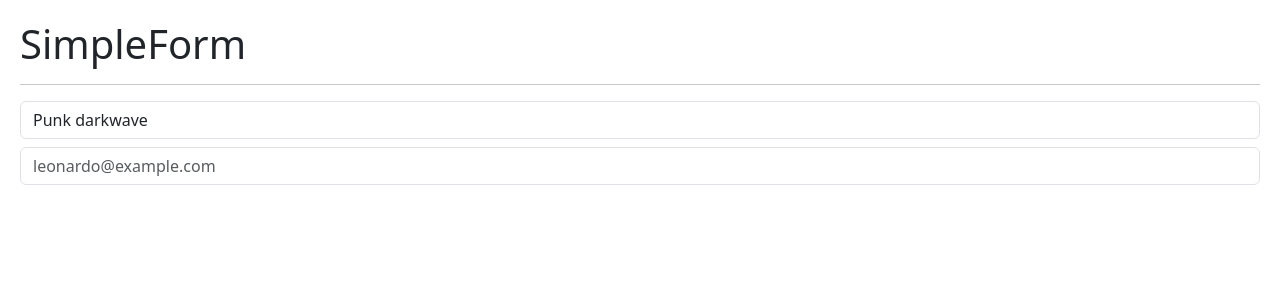
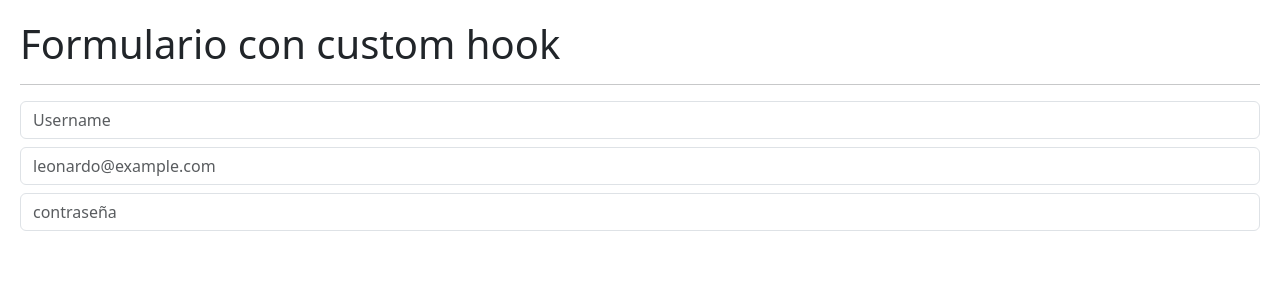
Before and after one commit to Leonardo-Robot-PostRock/HooksApp, a React (Vite) app: page / in a window 1280 px wide. Shown: the top 300 px of the page. Built offline with nearby package versions, Linux system fonts and the light colour scheme.

Commit message:
custom hook para formulario, useForm

```diff
--- /dev/null
+++ b/src/hooks/useForm.js
@@ -0,0 +1,21 @@
+import { useState } from "react";
+
+const useForm = (initialForm = {}) => {
+    const [formState, setFormState] = useState(initialForm);
+
+    const onInputChange = ({ target }) => {
+        const { name, value } = target;
+        setFormState({
+            ...formState,
+            [name]: value
+        });
+    };
+
+    return {
+        ...formState,
+        formState,
+        onInputChange
+    }
+}
+
+export default useForm;
--- a/src/main.jsx
+++ b/src/main.jsx
@@ -4,10 +4,11 @@ import './index.css'
 // import HooksApp from './HooksApp'
 // import { CounterApp } from './01-useState/CounterApp'
 // import { CounterWithCustomHook } from './01-useState/CounterWithCustomHook'
-import { SimpleForm } from './useEffect/SimpleForm'
+// import { SimpleForm } from './useEffect/SimpleForm'
+import { FormWithCustomHook } from './useEffect/FormWithCustomHook'
 
 ReactDOM.createRoot(document.getElementById('root')).render(
   <React.StrictMode>
-    <SimpleForm />
+    <FormWithCustomHook />
   </React.StrictMode>,
 )
--- /dev/null
+++ b/src/useEffect/FormWithCustomHook.jsx
@@ -0,0 +1,59 @@
+import React, { useEffect, useState } from 'react';
+import useForm from '../hooks/useForm';
+
+export const FormWithCustomHook = () => {
+  const { formState, onInputChange, username, email, password } = useForm({
+    username: '',
+    email: '',
+    password: ''
+  });
+
+  // const { username, email, password } = formState;
+
+  useEffect(() => {
+    console.log('useEffect called');
+
+    return () => {};
+  }, []);
+  useEffect(() => {
+    console.log('formState Changed');
+
+    return () => {};
+  }, [formState]);
+  useEffect(() => {
+    console.log('email Changed');
+
+    return () => {};
+  }, [email]);
+
+  return (
+    <>
+      <h1>Formulario con custom hook</h1>
+      <hr />
+      <input
+        type="text"
+        className="form-control"
+        placeholder="Username"
+        name="username"
+        value={username}
+        onChange={onInputChange}
+      />
+      <input
+        type="text"
+        className="form-control mt-2"
+        placeholder="leonardo@example.com"
+        name="email"
+        value={email}
+        onChange={onInputChange}
+      />
+      <input
+        type="password"
+        className="form-control mt-2"
+        placeholder="contraseña"
+        name="password"
+        value={password}
+        onChange={onInputChange}
+      />
+    </>
+  );
+};
```
